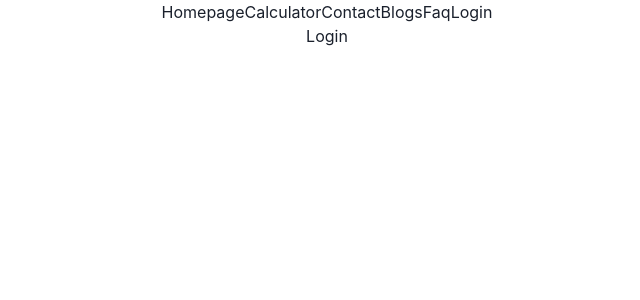
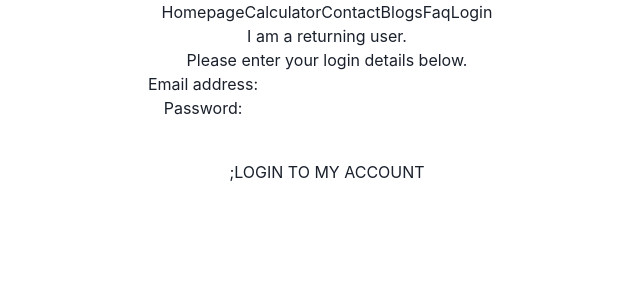
Before and after one commit to DeveshSuryawanshi/tart-clover-1298, a React (Create React App) app: page /login in a window 1280 px wide. Shown: the top 300 px of the page, without its empty margins (313-953 px from the left). Built offline with nearby package versions, Linux system fonts and the light colour scheme.

Commit message:
Tanuj Day 2

```diff
--- a/package.json
+++ b/package.json
@@ -6,14 +6,17 @@
     "@chakra-ui/react": "^2.7.1",
     "@emotion/react": "^11.11.1",
     "@emotion/styled": "^11.11.0",
+    "@react-oauth/google": "^0.11.0",
     "@testing-library/jest-dom": "^5.16.5",
     "@testing-library/react": "^13.4.0",
     "@testing-library/user-event": "^13.5.0",
     "@types/jest": "^27.5.2",
+    "@types/jwt-decode": "^3.1.0",
     "@types/node": "^16.18.38",
     "@types/react": "^18.2.15",
     "@types/react-dom": "^18.2.7",
     "framer-motion": "^10.12.22",
+    "jwt-decode": "^3.1.2",
     "react": "^18.2.0",
     "react-dom": "^18.2.0",
     "react-redux": "^8.1.1",
--- a/src/index.tsx
+++ b/src/index.tsx
@@ -7,11 +7,13 @@ import { BrowserRouter } from "react-router-dom";
 import { ChakraProvider } from "@chakra-ui/react";
 import { Provider } from "react-redux";
 import { store } from "./Redux/Store";
-
+import { GoogleOAuthProvider } from '@react-oauth/google';
 const root = ReactDOM.createRoot(
   document.getElementById("root") as HTMLElement
 );
 root.render(
+  <GoogleOAuthProvider clientId="736401194128-21vtg6fd0115980qj1ofuqmqlbcnh3jp.apps.googleusercontent.com">
+
   <ChakraProvider>
     <BrowserRouter>
       <Provider store={store}>
@@ -19,6 +21,7 @@ root.render(
       </Provider>
     </BrowserRouter>
   </ChakraProvider>
+  </GoogleOAuthProvider>
 );
 
 // If you want to start measuring performance in your app, pass a function
--- a/src/pages/Login/Login.tsx
+++ b/src/pages/Login/Login.tsx
@@ -1,7 +1,40 @@
-import React from 'react'
+import React from 'react';
+import { GoogleLogin } from '@react-oauth/google';
+import jwt_decode from "jwt-decode";
+export const Login = () => {
+  const handleGoogleLoginSuccess = (response: any) => {
+    console.log(response);
+  };
 
-export const Login = () => {
+  const handleGoogleLoginFailure = (error: any) => {
+    console.log('Login Failed:', error);
+  };
+
   return (
-    <div>Login</div>
-  )
-}
+    <div>
+      <h2>I am a returning user.</h2>
+      <h2>Please enter your login details below.</h2>
+
+      <form>
+        <label htmlFor="email">Email address:</label>
+        <input type="email" name="email" id="email" />
+        <br />
+        <label htmlFor="password">Password:</label>
+        <input type="password" name="password" id="password" />
+        <br />
+        <GoogleLogin
+  onSuccess={credentialResponse => {
+    const details=jwt_decode(credentialResponse.credential as string);
+    console.log(credentialResponse);
+  }}
+  onError={() => {
+    console.log('Login Failed');
+  }}
+/>;
+
+
+        <button type="submit">LOGIN TO MY ACCOUNT</button>
+      </form>
+    </div>
+  );
+};
```
Also changed, not shown: 1 other file (tests, documents, lock files or other folders).
